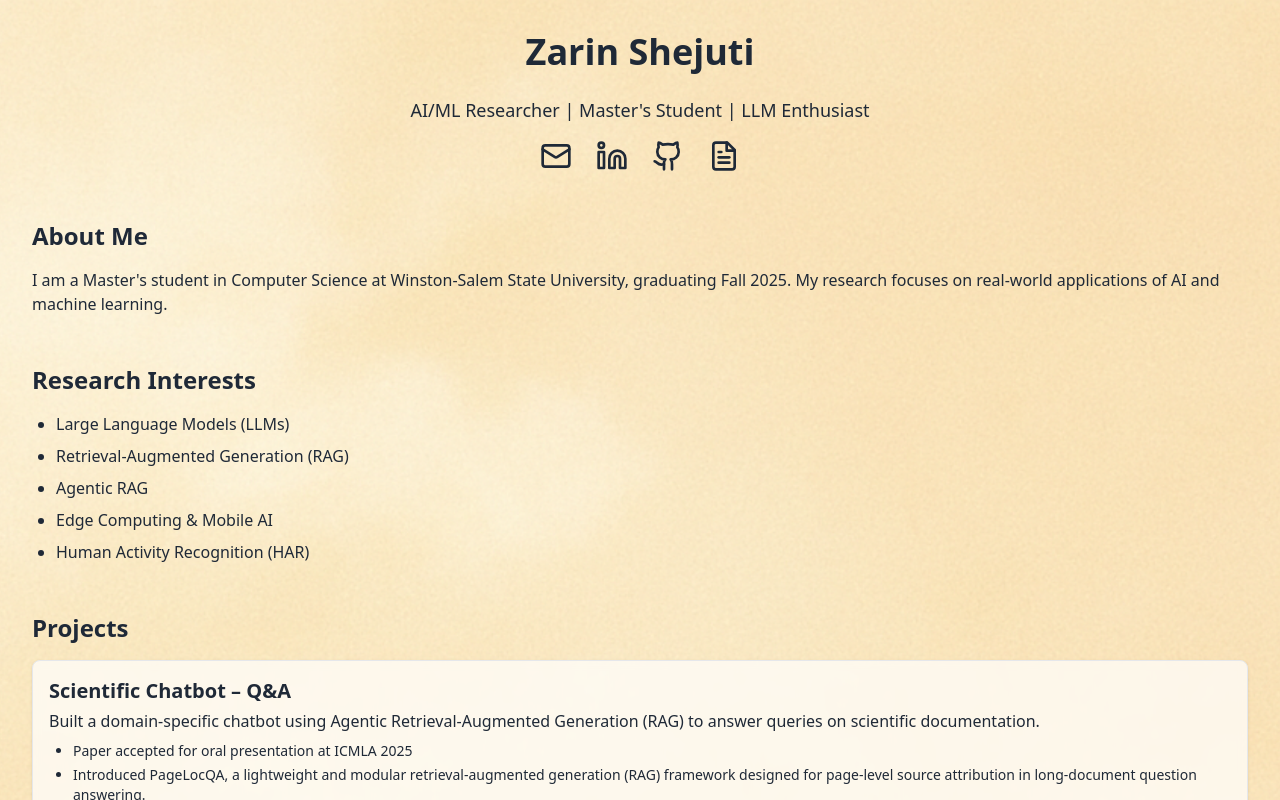
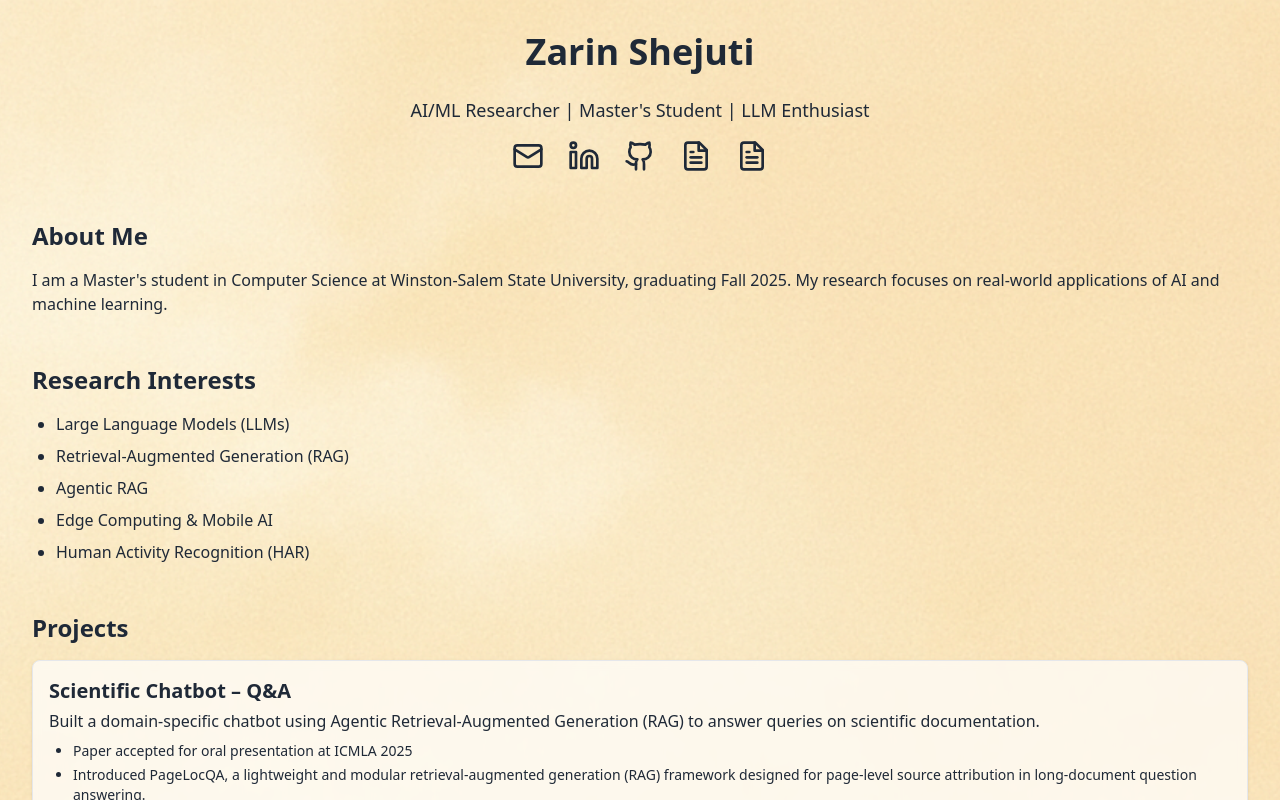
Before and after one commit to ZarTShe/portfolio, a React (Vite) app: page / in a window 1280 px wide. Shown: the top 800 px of the page. Built offline with nearby package versions, Linux system fonts and the light colour scheme.

Commit message:
saved to drive

```diff
--- a/src/App.jsx
+++ b/src/App.jsx
@@ -46,6 +46,7 @@ export default function Portfolio() {
             <a href="https://linkedin.com/in/zarin-shejuti-6673b2172" className="hover:scale-125 transition-transform duration-300 ease-in-out"><Linkedin size={32} /></a>
             <a href="https://github.com/ZarTShe" className="hover:scale-125 transition-transform duration-300 ease-in-out"><Github size={32} /></a>
              <a href="https://drive.google.com/file/d/1alYqZvtrxqJnXrsKDnBh4s4O_yyvYL2k/view?usp=sharing" target="_blank" rel="noopener noreferrer" className="hover:scale-125 transition-transform duration-300 ease-in-out" title="Download CV"><FileText size={32} /></a>
+             <a href="https://drive.google.com/file/d/1e72SbO3_teEX_tenVdpqOiSrWwkwJHww/view?usp=sharing" target="_blank" rel="noopener noreferrer" className="hover:scale-125 transition-transform duration-300 ease-in-out" title="Download CV"><FileText size={32} /></a>
           </div>
         </header>
 
```
